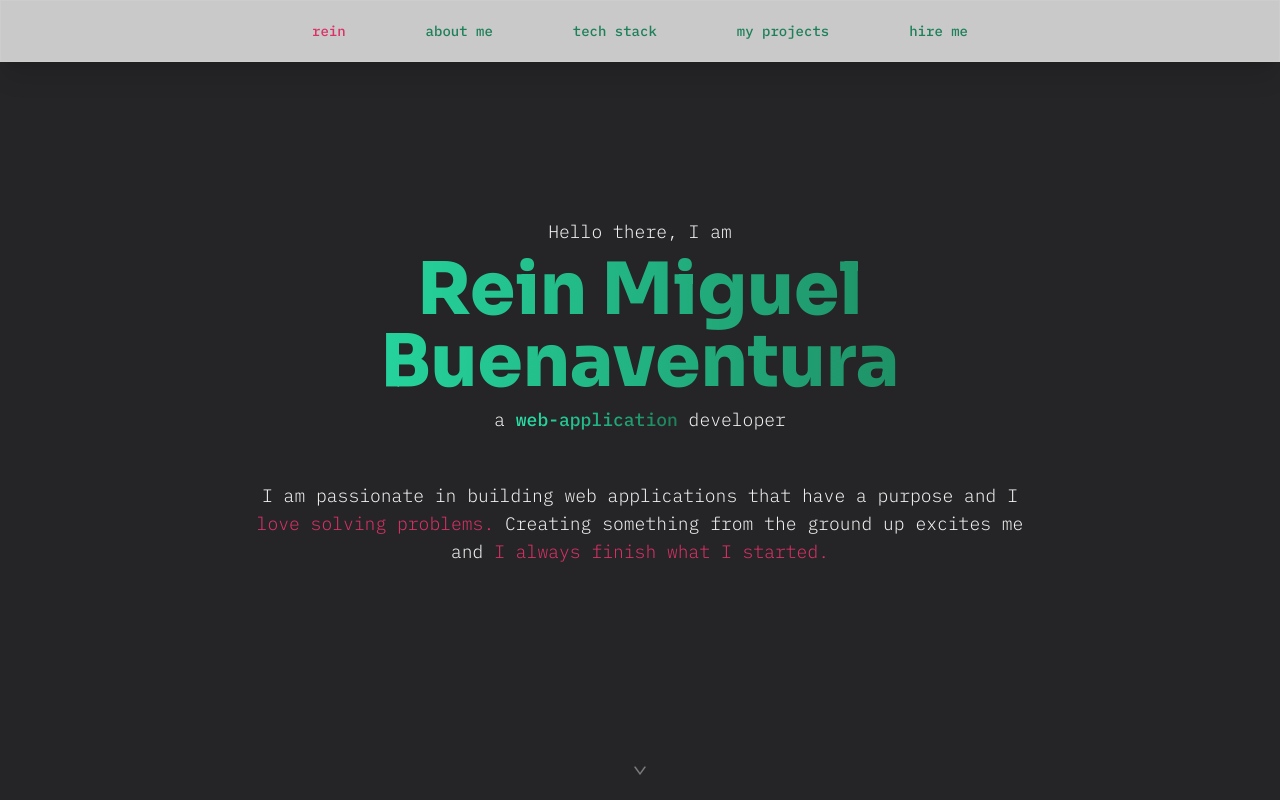
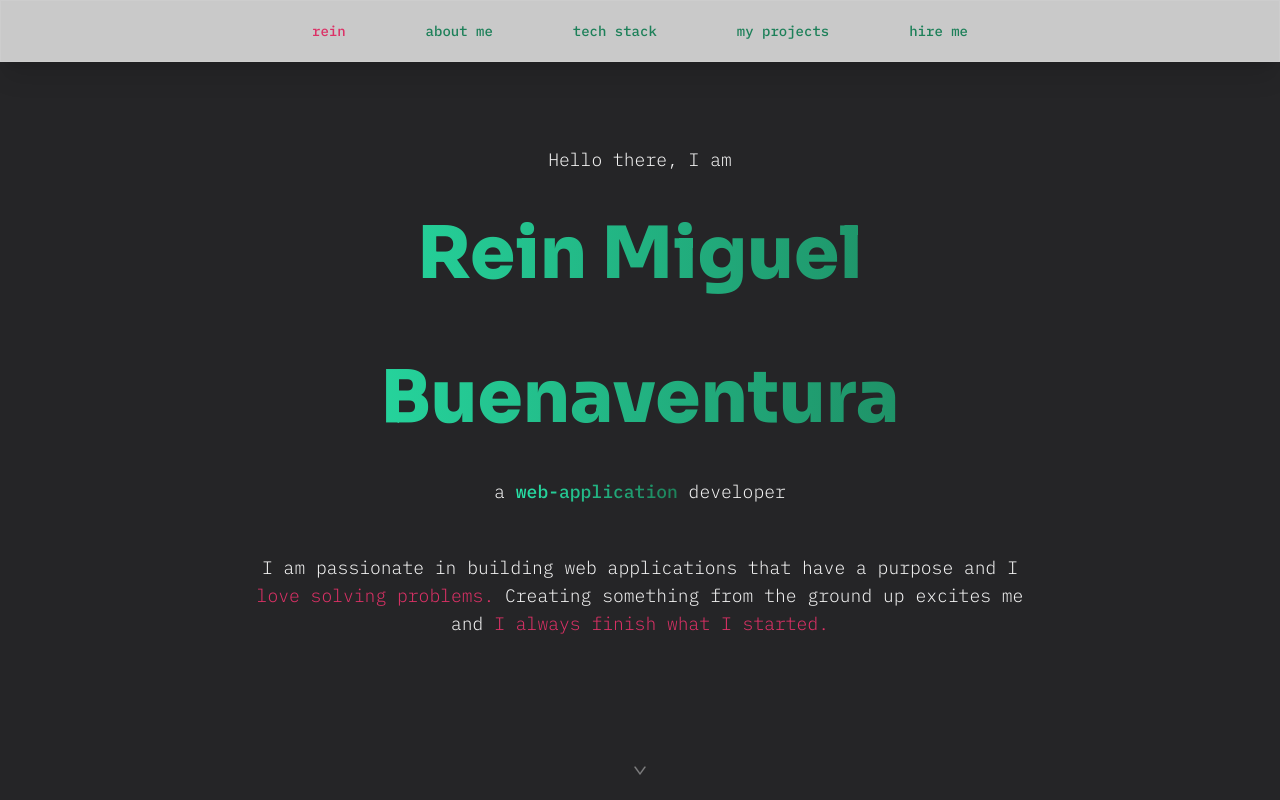
Before and after one commit to rn-mgl/rmb-portfolio, a Next.js app: page / in a window 1280 px wide. Shown: the top 800 px of the page. Built offline with nearby package versions, Linux system fonts and the light colour scheme.

Commit message:
fixed line height of initial section (name line height)

```diff
--- a/src/components/me/me.jsx
+++ b/src/components/me/me.jsx
@@ -18,8 +18,8 @@ const Init = () => {
         <p
           className="cstm-text-grd-gr-1-3 font-sora font-extrabold text-4xl
                       m-l:text-5xl
-                      t:text-6xl
-                      l-s:text-7xl"
+                      t:text-6xl t:leading-relaxed
+                      l-s:text-7xl l-s:leading-loose"
         >
           Rein Miguel Buenaventura
         </p>
```
